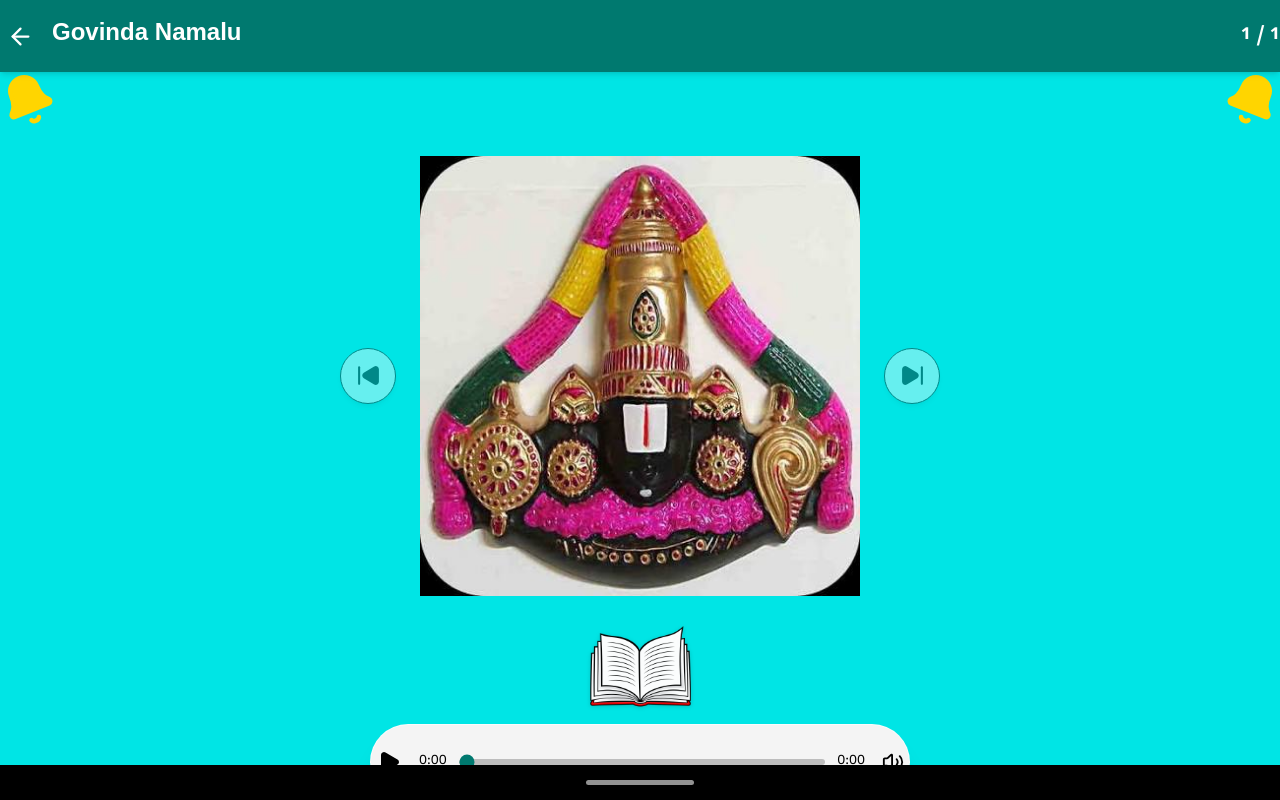
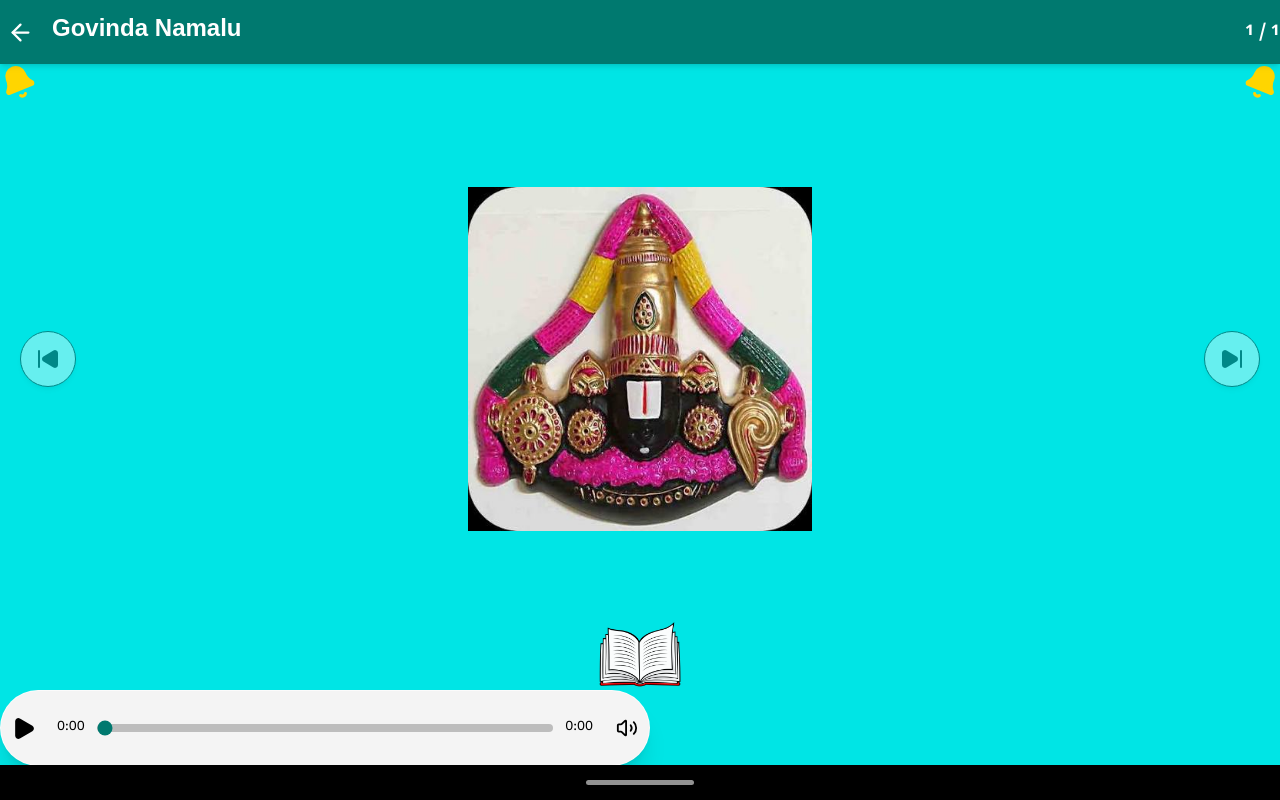
Before and after one commit to karampudijanardhan/Govindha-Namalu, a React (Vite) app: page / in a window 1280 px wide. Both pictures are taken after a click on the button 1233 px from the left and 43 px from the top of the page. Shown: the top 800 px of the page. Built offline with nearby package versions, Linux system fonts and the light colour scheme.

Commit message:
Update Govinda Namalu app

```diff
--- a/src/components/NowPlaying.tsx
+++ b/src/components/NowPlaying.tsx
@@ -48,7 +48,6 @@ export default function NowPlaying({
     return `${minutes}:${String(seconds).padStart(2, "0")}`;
   };
 
-  // Load and play a newly selected song.
   const loadSong = (index: number, autoplay: boolean) => {
     const audio = audioRef.current;
     const selectedSong = songs[index];
@@ -71,12 +70,11 @@ export default function NowPlaying({
     }
   };
 
-  // A new request means the user selected another song/category.
   useEffect(() => {
     if (requestId === 0) return;
 
     loadSong(initialIndex, true);
-    // requestId changes only when a new song is selected.
+
     // eslint-disable-next-line react-hooks/exhaustive-deps
   }, [requestId]);
 
@@ -125,7 +123,7 @@ export default function NowPlaying({
 
   if (!song) {
     return (
-      <main className="flex min-h-screen items-center justify-center bg-[#00e5e5]">
+      <main className="flex h-dvh items-center justify-center bg-[#00e5e5]">
         No songs available.
       </main>
     );
@@ -135,7 +133,13 @@ export default function NowPlaying({
     duration > 0 ? (currentTime / duration) * 100 : 0;
 
   return (
-    <main className="flex h-[100dvh] min-h-[420px] w-full flex-col overflow-hidden bg-[#00e5e5] text-black">
+    <main
+      className="relative flex h-dvh w-full flex-col overflow-hidden bg-[#00e5e5] text-black"
+      style={{
+        minHeight: "320px",
+        boxSizing: "border-box",
+      }}
+    >
       <audio
         ref={audioRef}
         preload="metadata"
@@ -159,7 +163,8 @@ export default function NowPlaying({
         }}
       />
 
-      <header className="z-20 flex h-16 w-full shrink-0 items-center gap-3 bg-[#00796f] px-4 text-white shadow-md sm:h-[72px] sm:px-6">
+      {/* Responsive Header */}
+      <header className="z-20 flex h-[clamp(54px,8dvh,72px)] w-full shrink-0 items-center gap-2 bg-[#00796f] px-3 text-white shadow-md sm:gap-3 sm:px-5">
         <button
           onClick={onBack}
           className="flex h-10 w-10 shrink-0 items-center justify-center rounded-full hover:bg-white/10"
@@ -168,82 +173,99 @@ export default function NowPlaying({
           <ArrowLeft size={27} />
         </button>
 
-        <h1 className="min-w-0 flex-1 truncate text-lg font-semibold sm:text-2xl">
+        <h1 className="min-w-0 flex-1 truncate text-base font-semibold sm:text-xl md:text-2xl">
           {song.title}
         </h1>
 
-        <span className="shrink-0 text-sm font-bold sm:text-lg">
+        <span className="shrink-0 text-xs font-bold sm:text-base">
           {songIndex + 1} / {songs.length}
         </span>
       </header>
 
+      {/* Responsive Main Content */}
       <section className="relative flex min-h-0 w-full flex-1 flex-col items-center">
-        <div className="flex w-full shrink-0 justify-between px-4 pt-3 sm:px-8 sm:pt-4">
+        {/* Decorative Bells */}
+        <div className="flex w-full shrink-0 justify-between px-4 py-2 sm:px-8">
           <Bell
-            size={42}
+            className="-rotate-[22deg]"
+            size={36}
             fill="#ffd500"
             stroke="#ffd500"
-            className="-rotate-[22deg] sm:h-[55px] sm:w-[55px]"
           />
 
           <Bell
-            size={42}
+            className="rotate-[22deg]"
+            size={36}
             fill="#ffd500"
             stroke="#ffd500"
-            className="rotate-[22deg] sm:h-[55px] sm:w-[55px]"
           />
         </div>
 
-        <div className="relative flex w-full min-h-0 flex-1 items-center justify-center">
+        {/* Main Image and Song Navigation */}
+        <div className="relative flex min-h-0 w-full flex-1 items-center justify-center px-14 sm:px-20">
           <img
             src="/images/venkateswara.png"
             alt="Lord Venkateswara Swamy"
-            className="block h-auto w-auto max-h-[min(38dvh,330px)] max-w-[65vw] object-contain sm:max-h-[min(46dvh,420px)] sm:max-w-[400px] lg:max-h-[min(55dvh,470px)] lg:max-w-[440px]"
+            className="max-h-full max-w-full object-contain"
+            style={{
+              width: "auto",
+              height: "auto",
+              maxHeight: "min(100%, 43dvh)",
+              maxWidth: "min(100%, 420px)",
+            }}
           />
 
           <button
             onClick={() => changeSong(-1)}
             disabled={songs.length <= 1}
-            className="absolute left-3 top-1/2 flex h-11 w-11 -translate-y-1/2 items-center justify-center rounded-full border border-black bg-white shadow-md transition hover:bg-gray-100 active:scale-95 disabled:opacity-40 sm:left-[max(24px,calc(50%-300px))] sm:h-14 sm:w-14"
+            className="absolute left-2 top-1/2 flex h-10 w-10 -translate-y-1/2 items-center justify-center rounded-full border border-black bg-white shadow-md active:scale-95 disabled:opacity-40 sm:left-5 sm:h-14 sm:w-14"
             aria-label="Previous song"
           >
-            <SkipBack size={25} fill="black" />
+            <SkipBack size={24} fill="black" />
           </button>
 
           <button
             onClick={() => changeSong(1)}
             disabled={songs.length <= 1}
-            className="absolute right-3 top-1/2 flex h-11 w-11 -translate-y-1/2 items-center justify-center rounded-full border border-black bg-white shadow-md transition hover:bg-gray-100 active:scale-95 disabled:opacity-40 sm:right-[max(24px,calc(50%-300px))] sm:h-14 sm:w-14"
+            className="absolute right-2 top-1/2 flex h-10 w-10 -translate-y-1/2 items-center justify-center rounded-full border border-black bg-white shadow-md active:scale-95 disabled:opacity-40 sm:right-5 sm:h-14 sm:w-14"
             aria-label="Next song"
           >
-            <SkipForward size={25} fill="black" />
+            <SkipForward size={24} fill="black" />
           </button>
         </div>
 
-        <div className="flex h-[75px] w-full shrink-0 -translate-y-2 items-center justify-center sm:h-[100px]">
+        {/* Responsive Book Image */}
+        <div className="flex h-[clamp(45px,9dvh,85px)] w-full shrink-0 items-center justify-center">
           <img
             src="/images/open-book.png"
             alt="Open devotional book"
-            className="h-[65px] w-[105px] object-contain drop-shadow-sm sm:h-[90px] sm:w-[140px]"
+            className="h-full max-w-[120px] object-contain sm:max-w-[145px]"
           />
         </div>
       </section>
 
-      <footer className="z-30 flex w-full shrink-0 justify-center px-3 pb-[calc(env(safe-area-inset-bottom)+18px)] pt-2 sm:px-6 sm:pb-7">
-        <div className="flex min-h-[68px] w-full max-w-[540px] items-center gap-2 rounded-full border border-white/70 bg-[#f4f4f4] px-3 shadow-xl sm:min-h-[76px] sm:gap-3 sm:px-5">
+      {/* Responsive Music Controls */}
+      <footer
+        className="z-30 w-full shrink-0 px-2 pt-2 sm:px-5 sm:pt-3"
+        style={{
+          paddingBottom:
+            "calc(max(env(safe-area-inset-bottom), 24px) + 10px)",
+        }}
+      >
+        <div className="mx-auto flex min-h-[62px] w-full max-w-[650px] items-center gap-1.5 rounded-2xl border border-white/70 bg-[#f4f4f4] px-2 shadow-xl sm:min-h-[76px] sm:gap-3 sm:rounded-full sm:px-5">
           <button
             onClick={togglePlay}
-            className="flex h-10 w-9 shrink-0 items-center justify-center text-black transition active:scale-90"
+            className="flex h-10 w-9 shrink-0 items-center justify-center text-black active:scale-90 sm:w-11"
             aria-label={playing ? "Pause music" : "Play music"}
           >
             {playing ? (
-              <Pause size={24} fill="black" />
+              <Pause size={25} fill="black" />
             ) : (
-              <Play size={24} fill="black" />
+              <Play size={25} fill="black" />
             )}
           </button>
 
-          <span className="shrink-0 whitespace-nowrap text-[11px] font-medium tabular-nums sm:text-sm">
+          <span className="shrink-0 whitespace-nowrap text-[10px] font-medium tabular-nums sm:text-sm">
             {formatTime(currentTime)}
           </span>
 
@@ -257,20 +279,24 @@ export default function NowPlaying({
             style={{
               background: `linear-gradient(to right, #00796f ${progress}%, #bdbdbd ${progress}%)`,
             }}
-            className="h-[6px] min-w-0 flex-1 cursor-pointer appearance-none rounded-full accent-[#00796f]"
+            className="h-2 min-w-0 flex-1 cursor-pointer appearance-none rounded-full accent-[#00796f]"
             aria-label="Song progress"
           />
 
-          <span className="shrink-0 whitespace-nowrap text-[11px] font-medium tabular-nums sm:text-sm">
+          <span className="shrink-0 whitespace-nowrap text-[10px] font-medium tabular-nums sm:text-sm">
             {formatTime(duration)}
           </span>
 
           <button
             onClick={handleMute}
-            className="flex h-10 w-8 shrink-0 items-center justify-center text-black transition active:scale-90"
+            className="flex h-10 w-9 shrink-0 items-center justify-center text-black active:scale-90 sm:w-11"
             aria-label={muted ? "Unmute" : "Mute"}
           >
-            {muted ? <VolumeX size={22} /> : <Volume2 size={22} />}
+            {muted ? (
+              <VolumeX size={22} />
+            ) : (
+              <Volume2 size={22} />
+            )}
           </button>
         </div>
       </footer>
```
